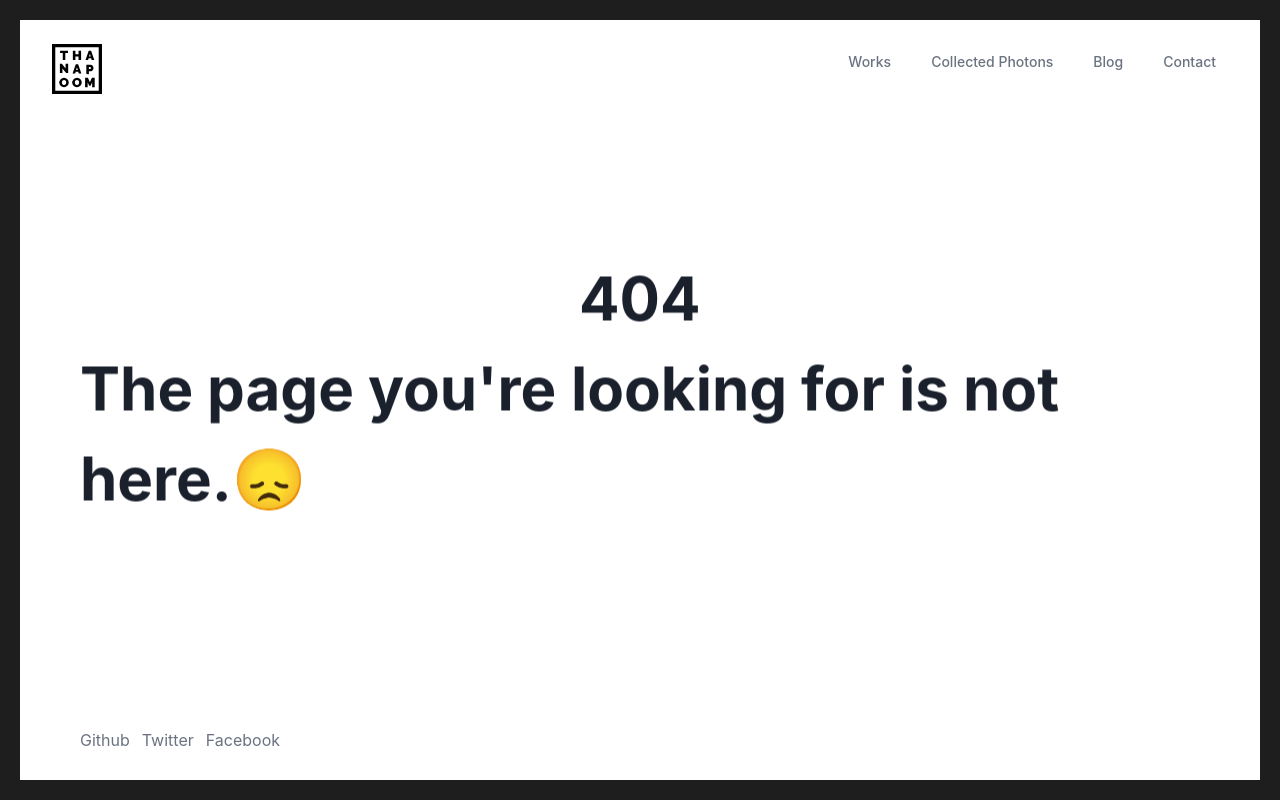
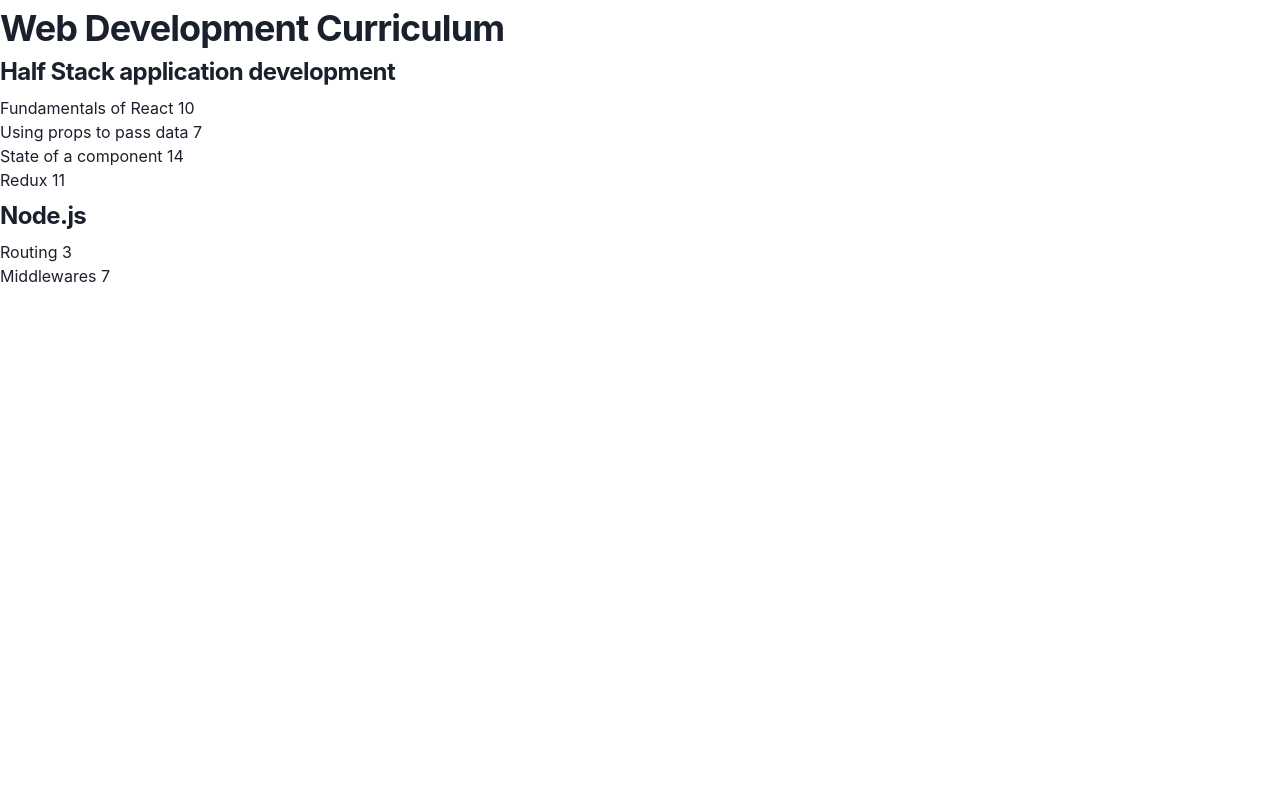
Before and after one commit to thanapoom21/portfolio-nextjs, a Next.js app: page /fullstackopen-tutorial/CourseInfo in a window 1280 px wide. Before the commit this address had no page. Built offline with nearby package versions, Linux system fonts and the light colour scheme.

Commit message:
modift components to better display nested arrays

```diff
--- /dev/null
+++ b/pages/fullstackopen-tutorial/CourseInfo.js
@@ -0,0 +1,72 @@
+const Topic = ({ parts }) => <li>{`${parts.name} ${parts.exercises}`}</li>
+
+const Course = ({ courses }) => {
+  return (
+    <div>
+      <h1 className='text-2xl md:text-4xl font-bold tracking-tight my-2'>Web Development Curriculum</h1>
+      {courses.map(({ name, parts }) => {
+        return (
+          <>
+            <p className='text-xl md:text-2xl font-bold tracking-tight my-2'>
+              {name}
+            </p>
+            <ul>
+              {parts.map((part, idx) => <Topic key={idx} parts={part}></Topic>)}
+            </ul>
+          </>
+        )
+      })}
+    </div>
+  )
+}
+
+const CourseInfo = () => {
+  const courses = [
+    {
+      name: 'Half Stack application development',
+      id: 1,
+      parts: [
+        {
+          name: 'Fundamentals of React',
+          exercises: 10,
+          id: 1
+        },
+        {
+          name: 'Using props to pass data',
+          exercises: 7,
+          id: 2
+        },
+        {
+          name: 'State of a component',
+          exercises: 14,
+          id: 3
+        },
+        {
+          name: 'Redux',
+          exercises: 11,
+          id: 4
+        }
+      ]
+    },
+    {
+      name: 'Node.js',
+      id: 2,
+      parts: [
+        {
+          name: 'Routing',
+          exercises: 3,
+          id: 1
+        },
+        {
+          name: 'Middlewares',
+          exercises: 7,
+          id: 2
+        }
+      ]
+    }
+  ]
+
+  return <Course courses={courses} />
+}
+
+export default CourseInfo
--- a/pages/works.js
+++ b/pages/works.js
@@ -10,6 +10,7 @@
 import Link from 'next/link'
 import { SITE_TITLE } from '../lib/constants'
 import Anecdotes from './fullstackopen-tutorial/Anecdotes'
+import CourseInfo from './fullstackopen-tutorial/CourseInfo'
 
 const imageSources = {
   drstile: [
@@ -290,6 +291,9 @@
                 <div id='scrimba-tutorial' className='mb-5'>
                   <Anecdotes />
                 </div>
+                <div id='scrimba-tutorial' className='mb-5'>
+                  <CourseInfo />
+                </div>
               </section>
             </Box>
           </Box>
```
